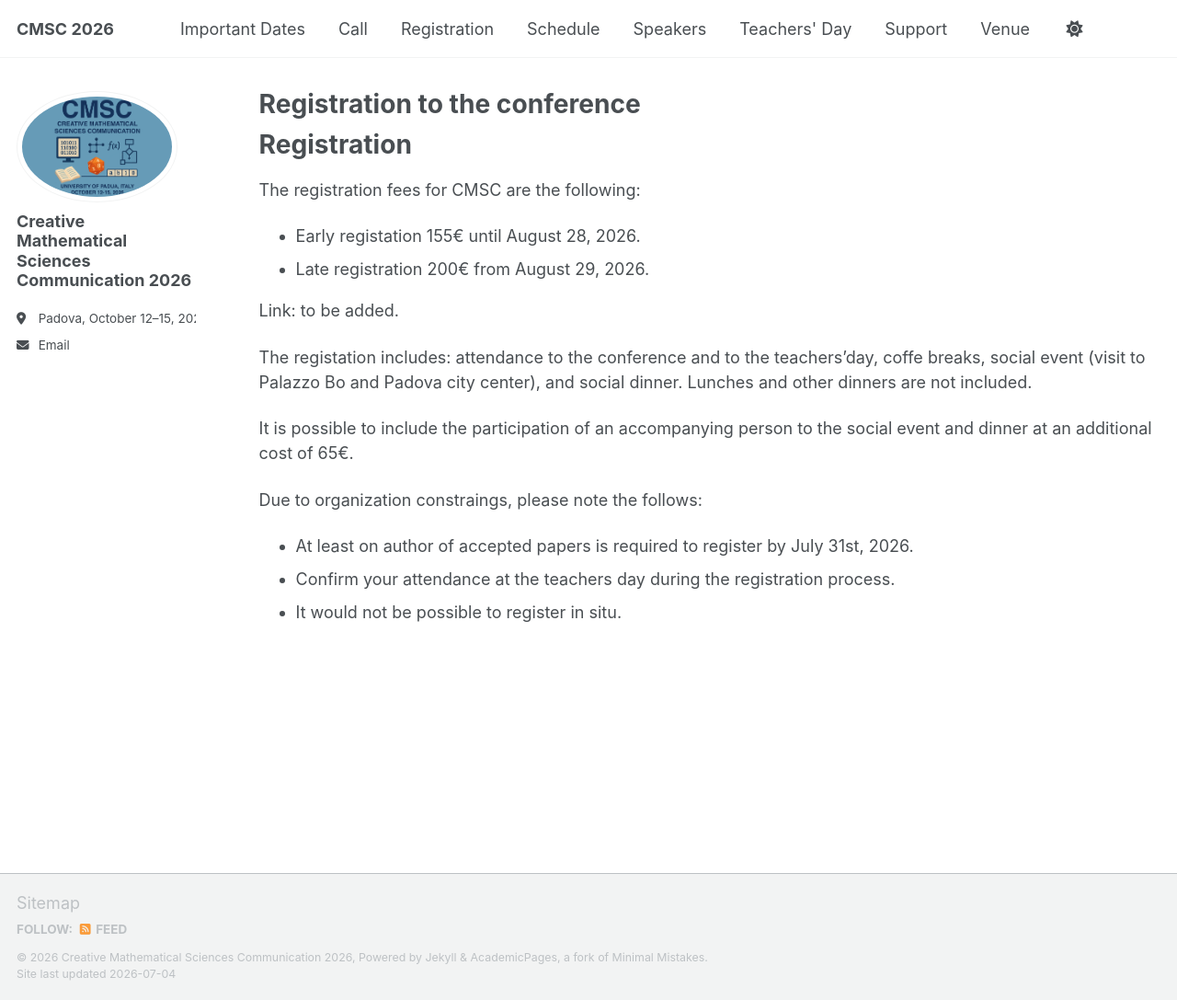
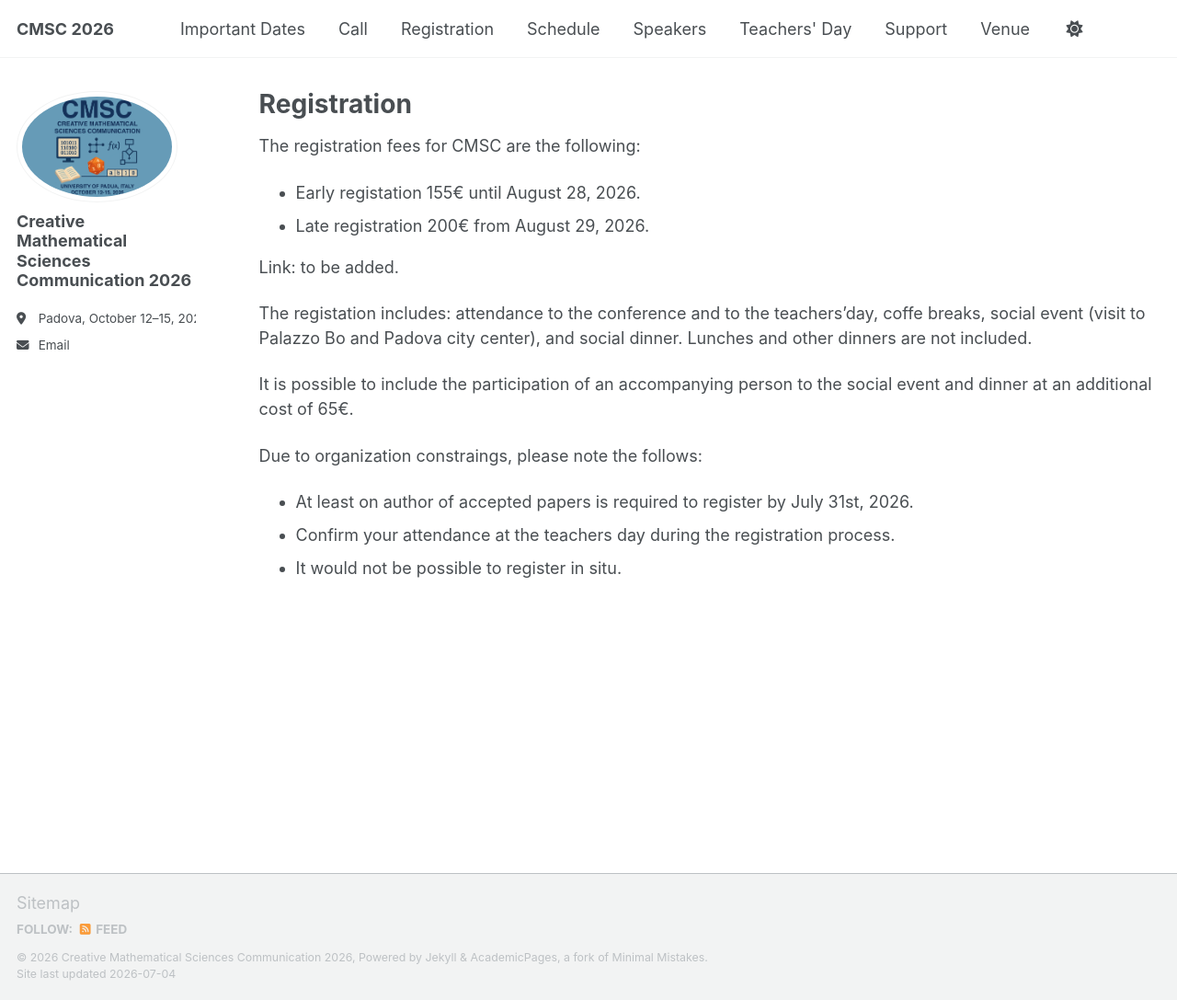
Before and after one commit to CMSC2026/cmsc2026.github.io, a Jekyll site: the page built from _pages/registration.md, in a window 1280 px wide and 1087 px high. Shown: the whole window at 92% size. Built offline with Jekyll 4.4.1, drawn with Linux system fonts in a browser that asks for light colours; a script that is not in the unit is left out.

Commit message:
Update registration page title and content
Shortened the title and removed the header for registration.

```diff
--- a/_pages/registration.md
+++ b/_pages/registration.md
@@ -1,11 +1,9 @@
 ---
 layout: archive
-title: "Registration to the conference"
+title: "Registration"
 permalink: /registration/
 author_profile: true
 ---
-
-# Registration
 
 The registration fees for CMSC are the following:
 - Early registation 155€ until August 28, 2026.
```
